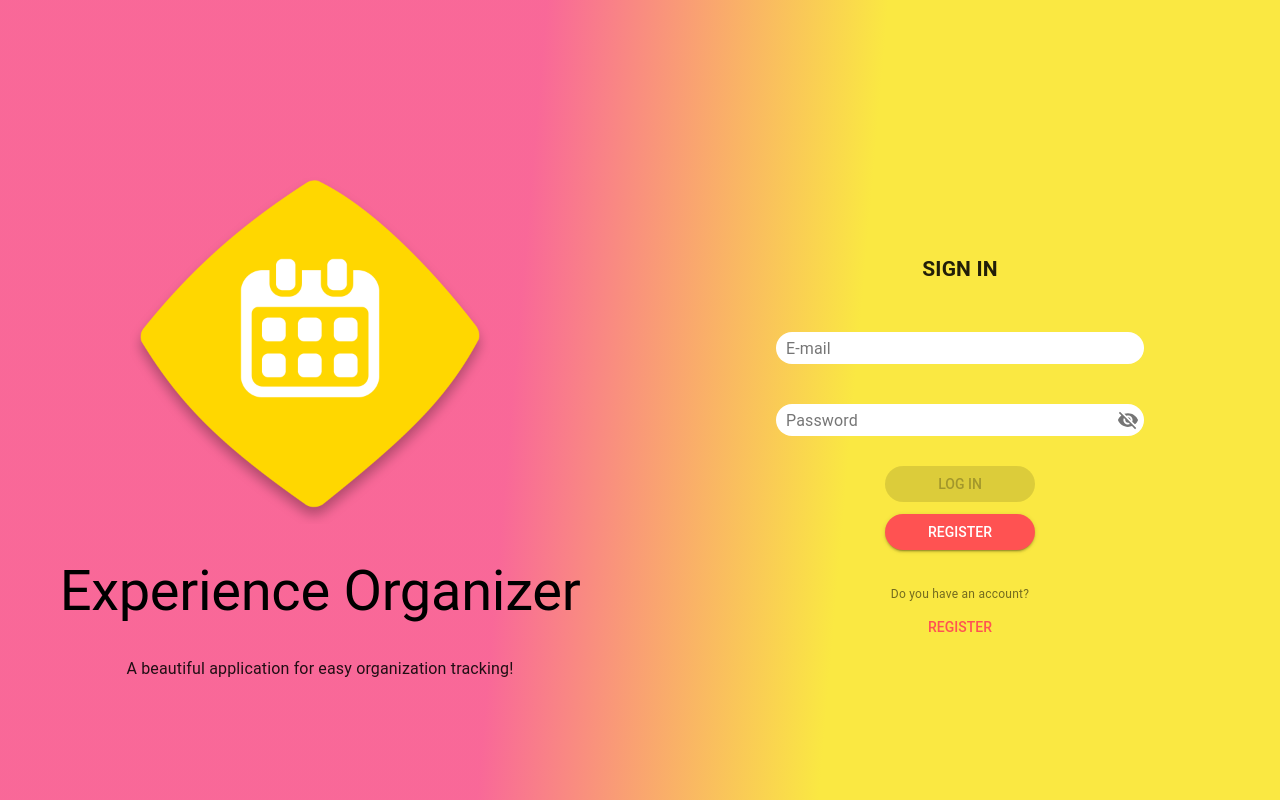
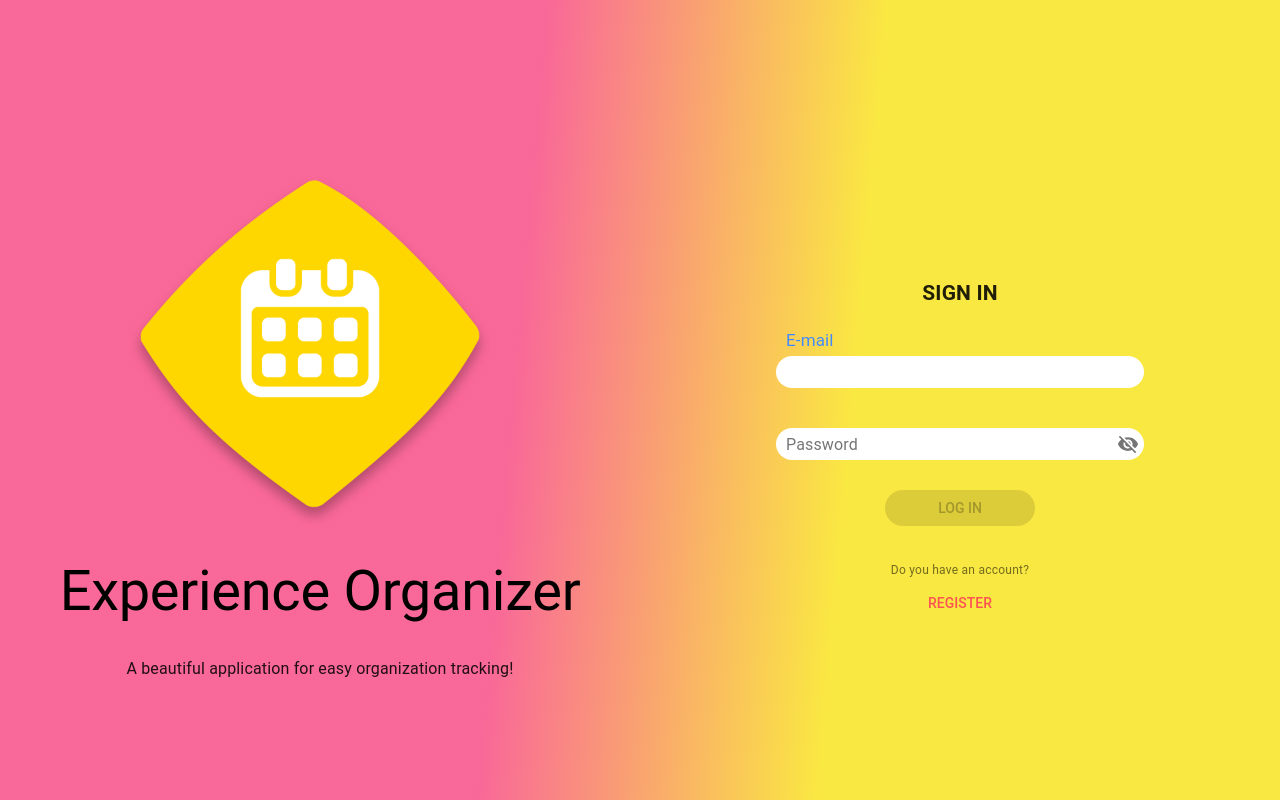
Before and after one commit to aleksandar9999a/experience-organization, a Vue app: page /auth in a window 1280 px wide. Shown: the top 800 px of the page. Built offline with nearby package versions, Linux system fonts and the light colour scheme; no server answers; what vuefire would draw is missing.

Commit message:
Remove button register

```diff
--- a/src/components/auth/SignIn.vue
+++ b/src/components/auth/SignIn.vue
@@ -5,7 +5,7 @@
         <h2 class="title">SIGN IN</h2>
         <md-field>
           <label>E-mail</label>
-          <md-input v-model="email" v-model.trim="$v.email.$model"></md-input>
+          <md-input v-model="email" v-model.trim="$v.email.$model" autofocus></md-input>
         </md-field>
 
         <div v-if="$v.email.$dirty" class="error">
@@ -26,9 +26,6 @@
 
       <div class="actions md-layout md-alignment-center">
         <md-button class="md-raised md-primary" @click="auth" :disabled="this.$v.$invalid">Log in</md-button>
-      </div>
-      <div class="actions md-layout md-alignment-center">
-        <md-button class="md-raised md-accent" @click="reg">Register</md-button>
       </div>
     </div>
   </div>
@@ -65,9 +62,6 @@ export default {
       } else {
         addNotification('Form is invalid!');
       }
-    },
-    reg() {
-      this.$store.commit("changeRegOrLog");
     }
   }
 };
```
